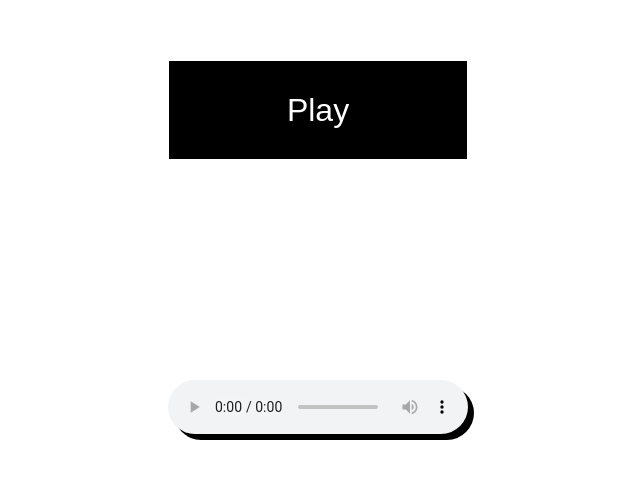
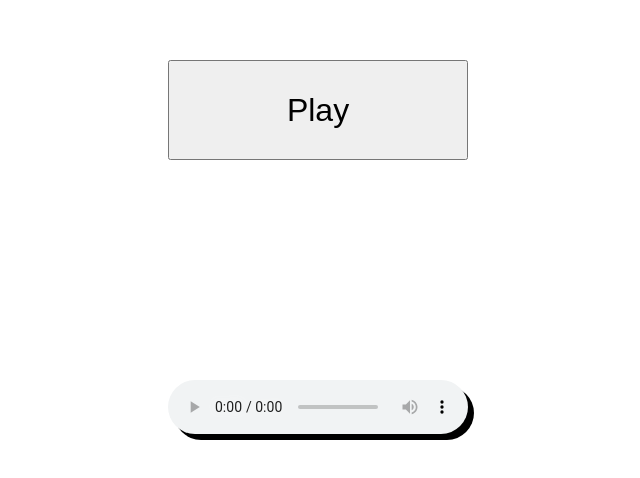
Before and after one commit to amiaxys/ar-audio-visualizer, an Angular app in the folder frontend/: page / in a window 1280 px wide. Shown: the part 160-638 px from the top of the page, without its empty margins (322-962 px from the left). Built offline with nearby package versions, Linux system fonts and the light colour scheme.

Commit message:
feat: edit styling to match frontend classes

```diff
--- a/frontend/src/app/components/visualization/visualization.component.html
+++ b/frontend/src/app/components/visualization/visualization.component.html
@@ -1,5 +1,5 @@
 <div id="visualization-container">
-  <button id="play" *ngIf="displayPlayButton">Play</button>
+  <button id="play" class="btn" *ngIf="displayPlayButton">Play</button>
   <a-scene embedded (click)="startVisualization()">
     <ng-container *ngFor="let entity of freqEntities">
       <a-cylinder
--- a/frontend/src/app/components/visualization/visualization.component.scss
+++ b/frontend/src/app/components/visualization/visualization.component.scss
@@ -12,17 +12,10 @@
     left: calc(50% - ($w / 2));
     width: $w;
     height: $h;
-    background: black;
-    border: 1px solid white;
-    color: white;
     font-size: 2em;
     box-shadow: 6px 6px 0 white;
     pointer-events: none;
     z-index: 1;
-
-    button:hover {
-      cursor: pointer;
-    }
   }
 
   a-scene {
```
